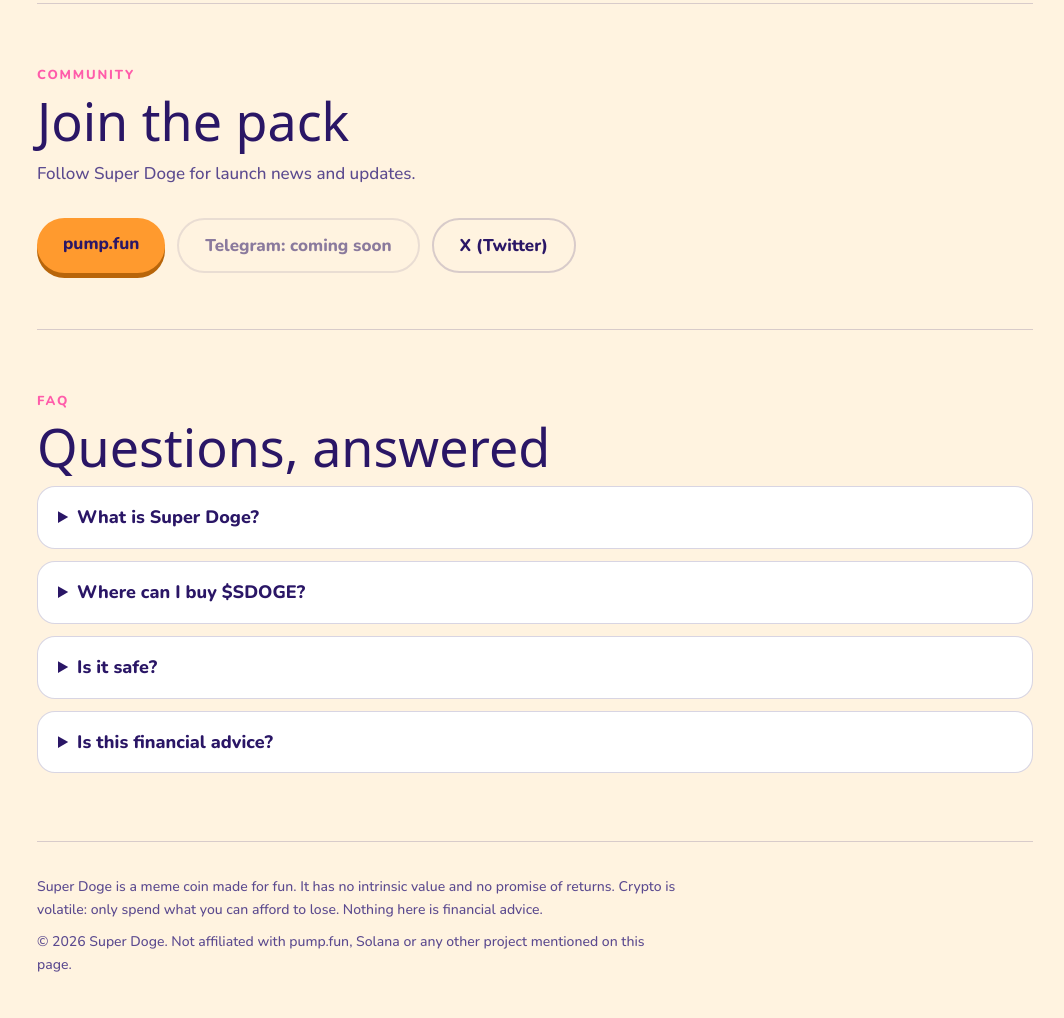
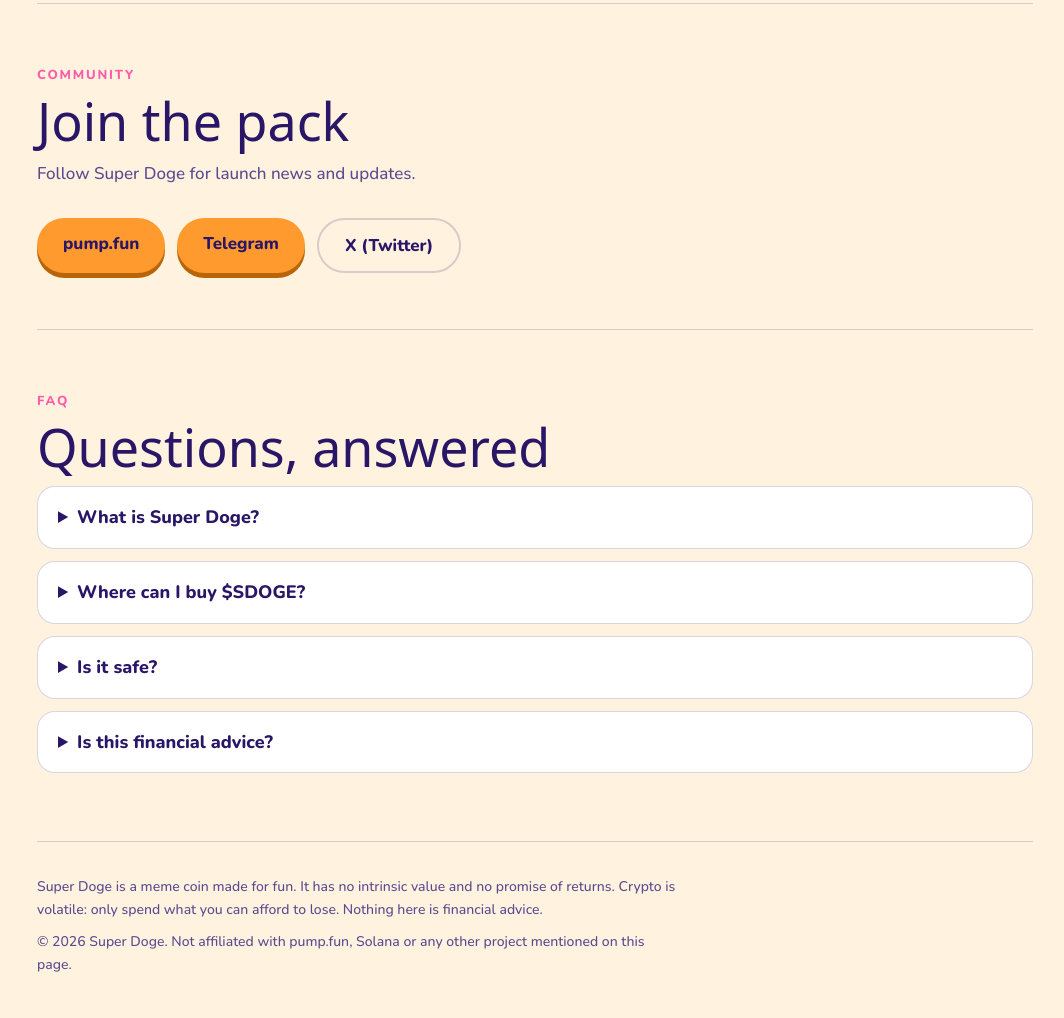
Before and after one commit to robotard/superdoge, a plain HTML site: page index.html in a window 1280 px wide. Shown: the part 2563-3581 px from the top of the page, without its empty margins (105-1169 px from the left). Drawn offline with nearby package versions, Linux system fonts and the light colour scheme; a web font is replaced by a local one.

Commit message:
Link Telegram community from homepage

```diff
--- a/index.html
+++ b/index.html
@@ -124,7 +124,7 @@ details{background:var(--card);border:1px solid var(--line);border-radius:18px;p
 <span class="eyebrow">Community</span>
 <h2>Join the pack</h2>
 <p class="lead">Follow Super Doge for launch news and updates.</p>
-<div class="soc"><a class="btn" href="https://pump.fun" target="_blank" rel="noopener">pump.fun</a><span class="btn alt" aria-disabled="true">Telegram: coming soon</span><a class="btn alt" href="https://x.com/superdogeusd?s=11" target="_blank" rel="noopener">X (Twitter)</a></div>
+<div class="soc"><a class="btn" href="https://pump.fun" target="_blank" rel="noopener">pump.fun</a><a class="btn" href="https://t.me/superdogecommunity" target="_blank" rel="noopener">Telegram</a><a class="btn alt" href="https://x.com/superdogeusd?s=11" target="_blank" rel="noopener">X (Twitter)</a></div>
 </section>
 
 <section id="faq">
```
